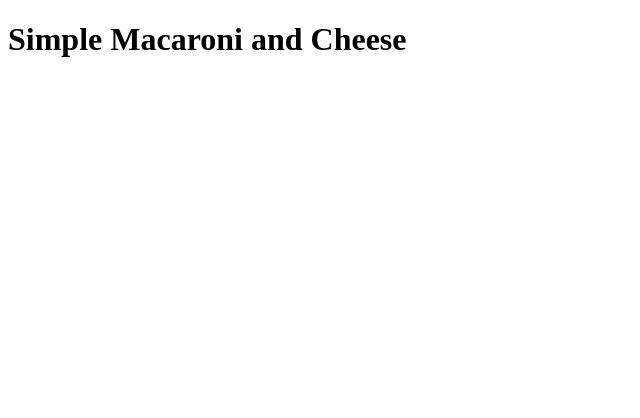
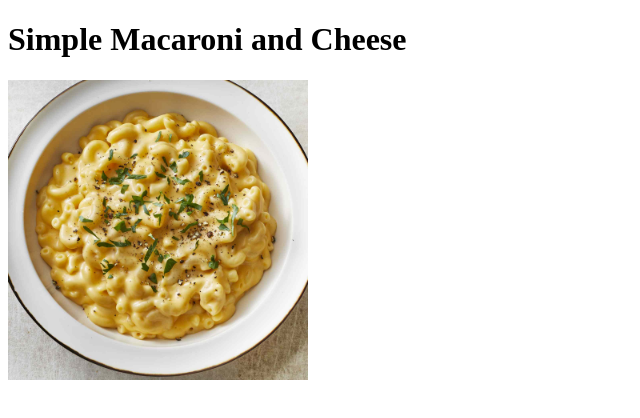
Before and after one commit to PossumThatCodes/odin-recipes, a plain HTML site: page recipes/macaroni-and-cheese.html in a window 1280 px wide. Shown: the whole page, without its empty margins (0-640 px from the left). Drawn offline with Linux system fonts and the light colour scheme.

Commit message:
Add macaroni-and-cheese.jpg
also add macaroni-and-cheese.jpg to macaroni-and-cheese.html

```diff
--- a/recipes/macaroni-and-cheese.html
+++ b/recipes/macaroni-and-cheese.html
@@ -6,6 +6,6 @@
     </head>
     <body>
         <h1>Simple Macaroni and Cheese</h1>
-
+        <img src="../images/macaroni-and-cheese.jpg" alt="A delicious bowl of Macaroni and Cheese" height="300">
     </body>
 </html>
```
Also changed, not shown: images/macaroni-and-cheese.jpg (added).
